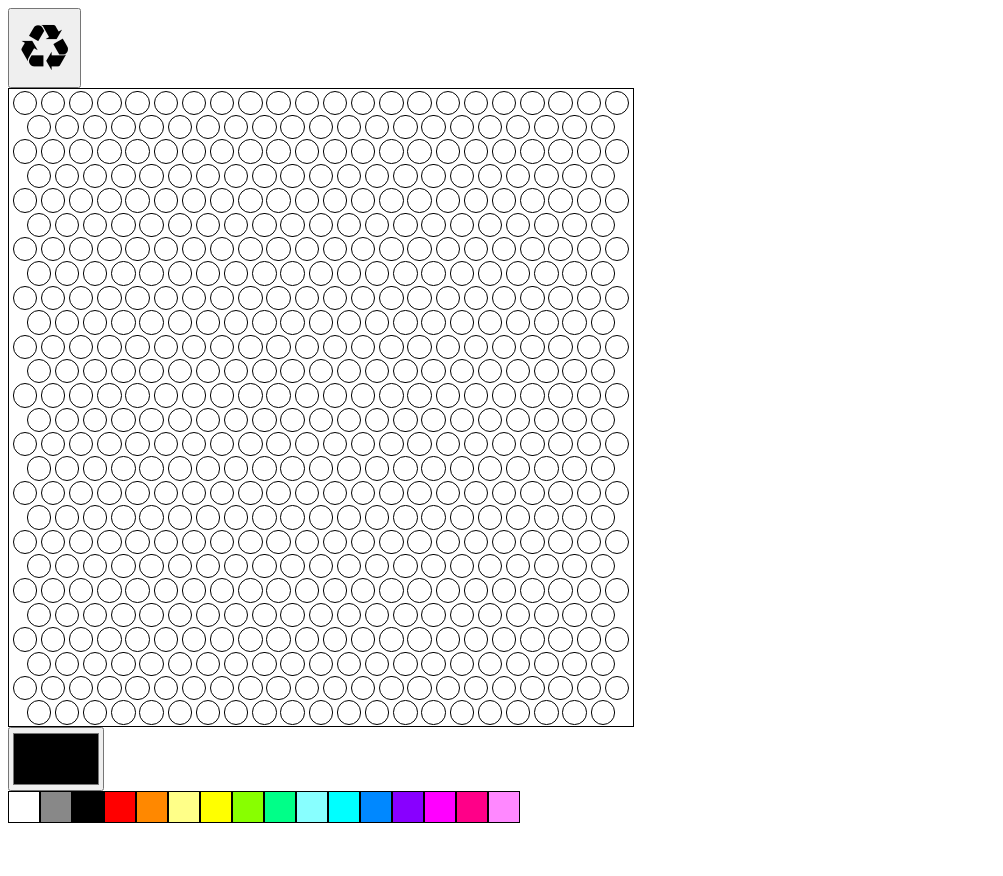
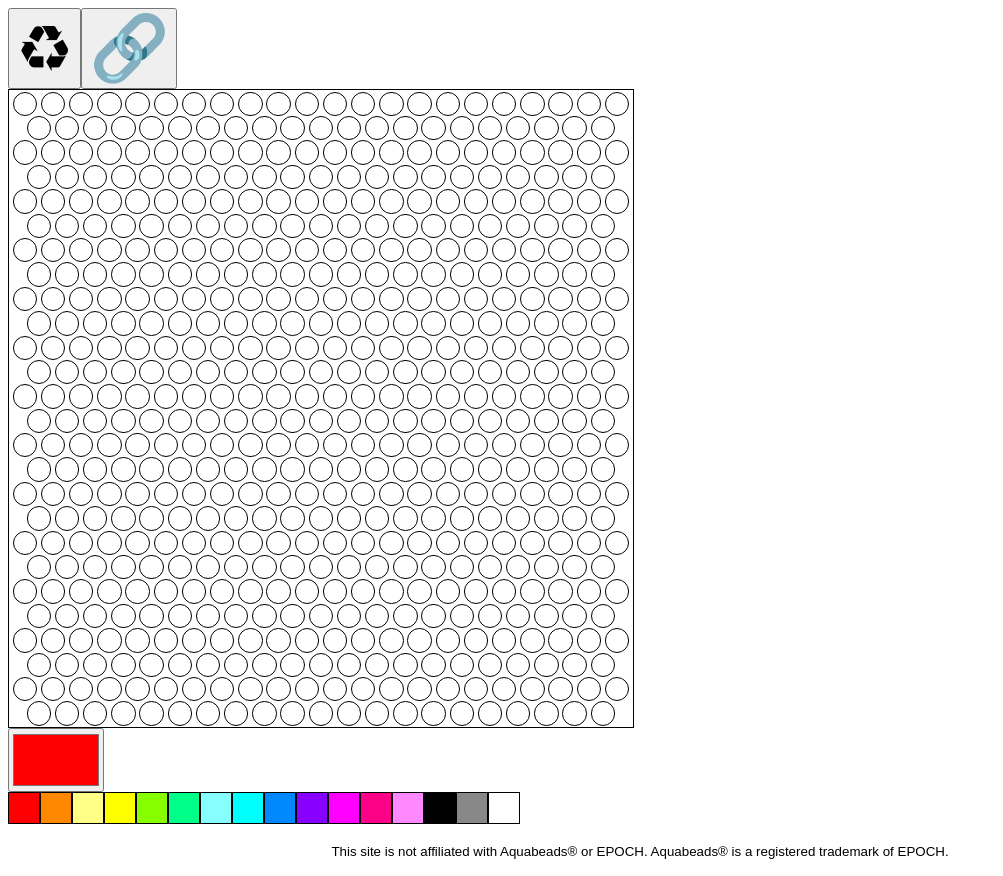
Before and after one commit to dom111/aquabeads-designer, a website with bundled scripts: page index.html in a window 1280 px wide. Shown: the whole page, without its empty margins (0-1003 px from the left). Before the commit the page ends 833 px from the top, so only its background shows below. Built offline with nearby package versions, Linux system fonts and the light colour scheme.

Commit message:
Add disclaimer about non-association. Ensure background colours are printed. Work on having the printout the same size as the board. Implement a `State` object for storing the board/picker. Support save/load via URL hash. Fix bug where a phantom selection was preventing painting.

```diff
--- a/src/app.scss
+++ b/src/app.scss
@@ -1,4 +1,20 @@
 @import 'components/Actions';
 @import 'components/Board';
 @import 'components/Cell';
+@import 'components/Footer';
 @import 'components/Picker';
+
+body {
+  font-family: sans-serif;
+
+  @media print {
+    // Include background colours in printing (needed to display the coloured beads)
+    -webkit-print-color-adjust: exact !important;
+    border: 0;
+    margin: 0;
+    padding: 0;
+    // This juuuust about matches the boards when printed
+    transform: scale(0.66);
+    width: 210mm;
+  }
+}
--- a/src/app.ts
+++ b/src/app.ts
@@ -1,12 +1,24 @@
 import './app.scss';
 
+import Actions from './components/Actions';
 import Board from './components/Board';
+import Footer from './components/Footer';
 import Picker from './components/Picker';
-import Actions from './components/Actions';
+import State from './components/State';
 
-const picker = new Picker(),
-  board = new Board(picker),
-  actions = new Actions(board),
-  appContainer = document.getElementById('app');
+const state = new State();
 
-appContainer.append(actions.element(), board.element(), picker.element());
+state.init(window.location).then(() => {
+  const picker = new Picker(state),
+    board = new Board(picker, state),
+    actions = new Actions(board, state),
+    footer = new Footer(),
+    appContainer = document.getElementById('app');
+
+  appContainer.append(
+    actions.element(),
+    board.element(),
+    picker.element(),
+    footer.element()
+  );
+});
--- a/src/components/Actions.scss
+++ b/src/components/Actions.scss
@@ -4,4 +4,8 @@ section.actions {
   button {
     font-size: 4rem;
   }
+
+  @media print {
+    display: none;
+  }
 }
--- a/src/components/Actions.ts
+++ b/src/components/Actions.ts
@@ -1,15 +1,27 @@
-import Element, { addEventListeners, h, t } from './Element';
+import Element, { onEach, h, t } from './Element';
 import Board from './Board';
+import State from './State';
 
 export class Actions extends Element {
-  constructor(board: Board) {
+  constructor(board: Board, state: State) {
     super('section.actions');
 
-    const clear = h('button.clear', t('♻'));
+    const clear = h('button.clear[title="Clear"]', t('♻'));
 
-    addEventListeners(clear, ['mousedown', 'touchstart'], () => board.clear());
+    onEach(clear, ['mousedown', 'touchstart'], () => {
+      board.clear();
+      window.location.hash = '';
+    });
 
-    this.append(clear);
+    const link = h('button.link[title="Generate link"]', t('🔗'));
+
+    onEach(
+      link,
+      ['mousedown', 'touchstart'],
+      () => (window.location.hash = '#' + state.toString())
+    );
+
+    this.append(clear, link);
   }
 }
 
--- a/src/components/Board.scss
+++ b/src/components/Board.scss
@@ -4,9 +4,14 @@
   display: inline-flex;
   flex-direction: column;
   padding: 0.1rem;
+  user-select: none;
 
   .row {
     display: flex;
     flex-direction: row;
   }
+
+  @media print {
+    margin: 0;
+  }
 }
--- a/src/components/Board.ts
+++ b/src/components/Board.ts
@@ -1,25 +1,29 @@
+import Element, { h } from './Element';
 import Cell from './Cell';
-import Element, { h } from './Element';
 import Picker from './Picker';
+import State from './State';
 
 export class Board extends Element {
   #cells: Cell[][];
 
-  constructor(picker: Picker, rows: number = 26, cols: number = 22) {
+  constructor(picker: Picker, state: State) {
     super('section.board');
 
-    this.#cells = this.generateCells(rows, cols, picker);
+    const { height, width } = state.board();
+
+    this.#cells = this.generateCells(height, width, picker, state);
 
     this.#cells.forEach((row) =>
-      this.append(h('div.row', ...row.map((cell) => cell.element())))
+      this.append(h('.row', ...row.map((cell) => cell.element())))
     );
 
     this.bindEvents();
   }
 
   private bindEvents(): void {
-    ['mousedown', 'mousemove', 'touchstart', 'touchmove'].forEach((eventName) =>
-      this.addEventListener(eventName, (event: MouseEvent | TouchEvent) => {
+    this.onEach(
+      ['mousedown', 'mousemove', 'touchstart', 'touchmove'],
+      (event: MouseEvent | TouchEvent) => {
         // Only support left click, ignore anything else
         if (event instanceof MouseEvent && (event.buttons & 1) === 0) {
           return;
@@ -33,7 +37,7 @@ export class Board extends Element {
             //  it passes over, so it's necessary to get the element from the event points to trigger the painting...
             const cell = document.elementFromPoint(touch.pageX, touch.pageY);
 
-            if (!cell.matches('.cell') || cell === this.element()) {
+            if (!cell.matches('.cell')) {
               return;
             }
 
@@ -44,7 +48,7 @@ export class Board extends Element {
         }
 
         event.target.dispatchEvent(new CustomEvent('paint'));
-      })
+      }
     );
   }
 
@@ -52,11 +56,18 @@ export class Board extends Element {
     this.#cells.flat().forEach((cell: Cell) => cell.clear());
   }
 
-  private generateCells(rows: number, cols: number, picker: Picker): Cell[][] {
+  private generateCells(
+    rows: number,
+    cols: number,
+    picker: Picker,
+    state: State
+  ): Cell[][] {
     return new Array(rows)
       .fill(0)
       .map((_, y) =>
-        new Array(cols - (y % 2)).fill(0).map((_, x) => new Cell(x, y, picker))
+        new Array(cols - (y % 2))
+          .fill(0)
+          .map((_, x) => new Cell(x, y, picker, state))
       );
   }
 }
--- a/src/components/Cell.ts
+++ b/src/components/Cell.ts
@@ -1,24 +1,28 @@
 import Element from './Element';
 import Picker from './Picker';
+import State from './State';
 
 export class Cell extends Element {
   #colour: string = 'transparent';
   #picker: Picker;
+  #state: State;
   #x: number;
   #y: number;
 
-  constructor(x: number, y: number, picker: Picker) {
-    super('div.cell');
+  constructor(x: number, y: number, picker: Picker, state: State) {
+    super('.cell');
 
     this.#picker = picker;
+    this.#state = state;
     this.#x = x;
     this.#y = y;
 
     this.bindEvents();
+    this.paint(state.getEntry(x, y));
   }
 
   private bindEvents(): void {
-    this.addEventListener('paint', () => this.paint());
+    this.on('paint', () => this.paint());
   }
 
   clear(): void {
@@ -32,14 +36,10 @@ export class Cell extends Element {
 
     this.#colour = colour;
     this.element().style.backgroundColor = this.#colour;
-  }
 
-  x(): number {
-    return this.#x;
-  }
-
-  y(): number {
-    return this.#y;
+    if (this.#state.getEntry(this.#x, this.#y) !== colour) {
+      this.#state.setEntry(this.#x, this.#y, this.#colour);
+    }
   }
 }
 
--- a/src/components/Element.ts
+++ b/src/components/Element.ts
@@ -6,22 +6,42 @@ export const empty = (element: HTMLElement): void => {
   }
 };
 
-export const addEventListeners = (
-  element: HTMLElement,
-  events: string[],
-  handler: (event: Event) => void,
-  options?: boolean | AddEventListenerOptions
-) => {
-  events.forEach((eventName) =>
-    element.addEventListener(eventName, handler, options)
-  );
+export const on:
+  | (<K extends keyof GlobalEventHandlersEventMap>(
+      target: EventTarget,
+      event: K,
+      handler: (event: GlobalEventHandlersEventMap[K]) => void,
+      options?: boolean | AddEventListenerOptions
+    ) => any)
+  | ((
+      element: EventTarget,
+      type: string,
+      listener: EventListenerOrEventListenerObject,
+      options?: boolean | AddEventListenerOptions
+    ) => any) = (target, event, handler, options): void =>
+  target.addEventListener(event, handler, options);
+
+export const onEach:
+  | (<K extends keyof GlobalEventHandlersEventMap>(
+      target: EventTarget,
+      events: K[],
+      handler: (event: GlobalEventHandlersEventMap[K]) => void,
+      options?: boolean | AddEventListenerOptions
+    ) => any)
+  | ((
+      target: EventTarget,
+      type: string[],
+      listener: EventListenerOrEventListenerObject,
+      options?: boolean | AddEventListenerOptions
+    ) => any) = (target, events, handler, options): any => {
+  events.forEach((event) => on(target, event, handler, options));
 };
 
 export const h = (selector: string, ...childNodes: Node[]) => {
   const [element] = parse(selector).map((selectors) =>
     selectors.reduce((element: HTMLElement | null, details) => {
       if (element === null && details.type !== 'tag') {
-        throw new Error('Unexpected.');
+        element = document.createElement('div');
       }
 
       if (details.type === 'tag') {
@@ -45,7 +65,7 @@ export const h = (selector: string, ...childNodes: Node[]) => {
   return element;
 };
 
-export const t = (content: string) => document.createTextNode(content);
+export const t = (content: string): Text => document.createTextNode(content);
 
 export class Element {
   #element: HTMLElement;
@@ -54,20 +74,32 @@ export class Element {
     this.#element = h(selector, ...childNodes);
   }
 
-  addEventListener(
-    event: string,
-    handler: (event: Event) => void,
+  on<K extends keyof GlobalEventHandlersEventMap>(
+    event: K,
+    handler: (event: GlobalEventHandlersEventMap[K]) => void,
     options?: boolean | AddEventListenerOptions
-  ): void {
-    this.element().addEventListener(event, handler, options);
+  ): void;
+  on(
+    type: string,
+    listener: EventListenerOrEventListenerObject,
+    options?: boolean | AddEventListenerOptions
+  ): void;
+  on(event, handler, options): void {
+    on(this.element(), event, handler, options);
   }
 
-  addEventListeners(
-    events: string[],
-    handler: (event: Event) => void,
+  onEach<K extends keyof GlobalEventHandlersEventMap>(
+    events: K[],
+    handler: (event: GlobalEventHandlersEventMap[K]) => void,
     options?: boolean | AddEventListenerOptions
-  ): void {
-    addEventListeners(this.element(), events, handler, options);
+  ): void;
+  onEach(
+    type: string[],
+    listener: EventListenerOrEventListenerObject,
+    options?: boolean | AddEventListenerOptions
+  ): void;
+  onEach(events, handler, options): void {
+    onEach(this.element(), events, handler, options);
   }
 
   append(...nodes: Node[]): void {
--- /dev/null
+++ b/src/components/Footer.scss
@@ -0,0 +1,3 @@
+p.footer {
+  text-align: center;
+}
--- /dev/null
+++ b/src/components/Footer.ts
@@ -0,0 +1,17 @@
+import Element, { h, t } from './Element';
+
+export class Footer extends Element {
+  constructor() {
+    super(
+      'p.footer',
+      h(
+        'small',
+        t(
+          'This site is not affiliated with Aquabeads® or EPOCH. Aquabeads® is a registered trademark of EPOCH.'
+        )
+      )
+    );
+  }
+}
+
+export default Footer;
--- a/src/components/Picker.scss
+++ b/src/components/Picker.scss
@@ -13,4 +13,8 @@ section.picker {
       width: 2rem;
     }
   }
+
+  @media print {
+    display: none;
+  }
 }
--- a/src/components/Picker.ts
+++ b/src/components/Picker.ts
@@ -1,31 +1,22 @@
-import Element, { addEventListeners, empty, h } from './Element';
+import Element, { onEach, empty, h, on } from './Element';
+import State from './State';
+
+const TOTAL_RECENT_COLOURS = 16;
 
 export class Picker extends Element {
   #input: HTMLInputElement;
   #recent: HTMLDivElement;
-  #recentColours: string[] = [
-    '#ffffff',
-    '#888888',
-    '#000000',
-    '#ff0000',
-    '#ff8800',
-    '#ffff88',
-    '#ffff00',
-    '#88ff00',
-    '#00ff88',
-    '#88ffff',
-    '#00ffff',
-    '#0088ff',
-    '#8800ff',
-    '#ff00ff',
-    '#ff0088',
-    '#ff88ff',
-  ];
+  #recentColours: string[];
 
-  constructor() {
+  constructor(state: State) {
     super('section.picker');
 
-    this.#input = h('input[type="color"][value="#000000"]') as HTMLInputElement;
+    this.#recentColours = state.palette();
+
+    this.#input = h('input[type="color"]') as HTMLInputElement;
+
+    this.#input.value = this.#recentColours[0];
+
     this.#recent = h('section.recent') as HTMLDivElement;
 
     this.append(this.#input, this.#recent);
@@ -35,12 +26,15 @@ export class Picker extends Element {
   }
 
   private bindEvents(): void {
-    this.#input.addEventListener('input', () => {
-      const colour = this.#input.value;
+    on(this.#input, 'input', () => {
+      const colour = this.#input.value,
+        existingIndex = this.#recentColours.indexOf(colour);
 
-      this.#recentColours = this.#recentColours
-        .filter((recentColour) => recentColour !== colour)
-        .slice(0, 15);
+      if (existingIndex > -1) {
+        this.#recentColours.splice(existingIndex, 1);
+      }
+
+      this.#recentColours.splice(0, TOTAL_RECENT_COLOURS);
 
       this.#recentColours.unshift(colour);
 
@@ -61,7 +55,7 @@ export class Picker extends Element {
 
         element.style.backgroundColor = colour;
 
-        addEventListeners(
+        onEach(
           element,
           ['mousedown', 'touchstart'],
           () => (this.#input.value = colour)
--- /dev/null
+++ b/src/components/State.ts
@@ -0,0 +1,116 @@
+type BoardState = { height: number; width: number };
+type StateMap = {
+  board: BoardState;
+  entries: number[];
+  lookup: string[];
+  palette: string[];
+};
+
+const defaultState: StateMap = {
+  board: {
+    height: 26,
+    width: 22,
+  },
+  entries: [
+    0, 0, 0, 0, 0, 0, 0, 0, 0, 0, 0, 0, 0, 0, 0, 0, 0, 0, 0, 0, 0, 0, 0, 0, 0,
+    0, 0, 0, 0, 0, 0, 0, 0, 0, 0, 0, 0, 0, 0, 0, 0, 0, 0, 0, 0, 0, 0, 0, 0, 0,
+    0, 0, 0, 0, 0, 0, 0, 0, 0, 0, 0, 0, 0, 0, 0, 0, 0, 0, 0, 0, 0, 0, 0, 0, 0,
+    0, 0, 0, 0, 0, 0, 0, 0, 0, 0, 0, 0, 0, 0, 0, 0, 0, 0, 0, 0, 0, 0, 0, 0, 0,
+    0, 0, 0, 0, 0, 0, 0, 0, 0, 0, 0, 0, 0, 0, 0, 0, 0, 0, 0, 0, 0, 0, 0, 0, 0,
+    0, 0, 0, 0, 0, 0, 0, 0, 0, 0, 0, 0, 0, 0, 0, 0, 0, 0, 0, 0, 0, 0, 0, 0, 0,
+    0, 0, 0, 0, 0, 0, 0, 0, 0, 0, 0, 0, 0, 0, 0, 0, 0, 0, 0, 0, 0, 0, 0, 0, 0,
+    0, 0, 0, 0, 0, 0, 0, 0, 0, 0, 0, 0, 0, 0, 0, 0, 0, 0, 0, 0, 0, 0, 0, 0, 0,
+    0, 0, 0, 0, 0, 0, 0, 0, 0, 0, 0, 0, 0, 0, 0, 0, 0, 0, 0, 0, 0, 0, 0, 0, 0,
+    0, 0, 0, 0, 0, 0, 0, 0, 0, 0, 0, 0, 0, 0, 0, 0, 0, 0, 0, 0, 0, 0, 0, 0, 0,
+    0, 0, 0, 0, 0, 0, 0, 0, 0, 0, 0, 0, 0, 0, 0, 0, 0, 0, 0, 0, 0, 0, 0, 0, 0,
+    0, 0, 0, 0, 0, 0, 0, 0, 0, 0, 0, 0, 0, 0, 0, 0, 0, 0, 0, 0, 0, 0, 0, 0, 0,
+    0, 0, 0, 0, 0, 0, 0, 0, 0, 0, 0, 0, 0, 0, 0, 0, 0, 0, 0, 0, 0, 0, 0, 0, 0,
+    0, 0, 0, 0, 0, 0, 0, 0, 0, 0, 0, 0, 0, 0, 0, 0, 0, 0, 0, 0, 0, 0, 0, 0, 0,
+    0, 0, 0, 0, 0, 0, 0, 0, 0, 0, 0, 0, 0, 0, 0, 0, 0, 0, 0, 0, 0, 0, 0, 0, 0,
+    0, 0, 0, 0, 0, 0, 0, 0, 0, 0, 0, 0, 0, 0, 0, 0, 0, 0, 0, 0, 0, 0, 0, 0, 0,
+    0, 0, 0, 0, 0, 0, 0, 0, 0, 0, 0, 0, 0, 0, 0, 0, 0, 0, 0, 0, 0, 0, 0, 0, 0,
+    0, 0, 0, 0, 0, 0, 0, 0, 0, 0, 0, 0, 0, 0, 0, 0, 0, 0, 0, 0, 0, 0, 0, 0, 0,
+    0, 0, 0, 0, 0, 0, 0, 0, 0, 0, 0, 0, 0, 0, 0, 0, 0, 0, 0, 0, 0, 0, 0, 0, 0,
+    0, 0, 0, 0, 0, 0, 0, 0, 0, 0, 0, 0, 0, 0, 0, 0, 0, 0, 0, 0, 0, 0, 0, 0, 0,
+    0, 0, 0, 0, 0, 0, 0, 0, 0, 0, 0, 0, 0, 0, 0, 0, 0, 0, 0, 0, 0, 0, 0, 0, 0,
+    0, 0, 0, 0, 0, 0, 0, 0, 0, 0, 0, 0, 0, 0, 0, 0, 0, 0, 0, 0, 0, 0, 0, 0, 0,
+    0, 0, 0, 0, 0, 0, 0, 0, 0,
+  ],
+  lookup: ['transparent'],
+  palette: [
+    '#ff0000',
+    '#ff8800',
+    '#ffff88',
+    '#ffff00',
+    '#88ff00',
+    '#00ff88',
+    '#88ffff',
+    '#00ffff',
+    '#0088ff',
+    '#8800ff',
+    '#ff00ff',
+    '#ff0088',
+    '#ff88ff',
+    '#000000',
+    '#888888',
+    '#ffffff',
+  ],
+};
+
+export class State {
+  #state: StateMap;
+
+  board(): BoardState {
+    return this.#state.board;
+  }
+
+  private coordsToIndex(x: number, y: number): number {
+    const { width } = this.board();
+
+    return width * y - Math.ceil(y / 2) + x;
+  }
+
+  private static fromString(hash: string): StateMap | null {
+    try {
+      const json = atob(hash);
+
+      return JSON.parse(json) as StateMap;
+    } catch (e) {
+      // TODO: display a message?
+      console.error(e);
+
+      return null;
+    }
+  }
+
+  async init(location: Location): Promise<void> {
+    this.#state = State.fromString(location.hash.slice(1));
+
+    if (this.#state === null) {
+      this.#state = defaultState;
+    }
+  }
+
+  getEntry(x: number, y: number): string {
+    return this.#state.lookup[this.#state.entries[this.coordsToIndex(x, y)]];
+  }
+
+  palette(): string[] {
+    return this.#state.palette;
+  }
+
+  setEntry(x: number, y: number, colour: string): void {
+    if (!this.#state.lookup.includes(colour)) {
+      this.#state.lookup.push(colour);
+    }
+
+    this.#state.entries[this.coordsToIndex(x, y)] =
+      this.#state.lookup.indexOf(colour);
+  }
+
+  toString(): string {
+    return btoa(JSON.stringify(this.#state));
+  }
+}
+
+export default State;
```
Also changed, not shown: index.html (+1 -1 lines), README.md, dist/app.css, dist/app.js, 2 other files.
